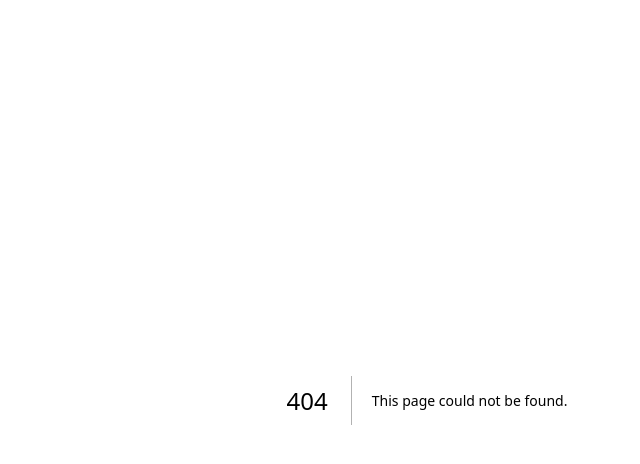
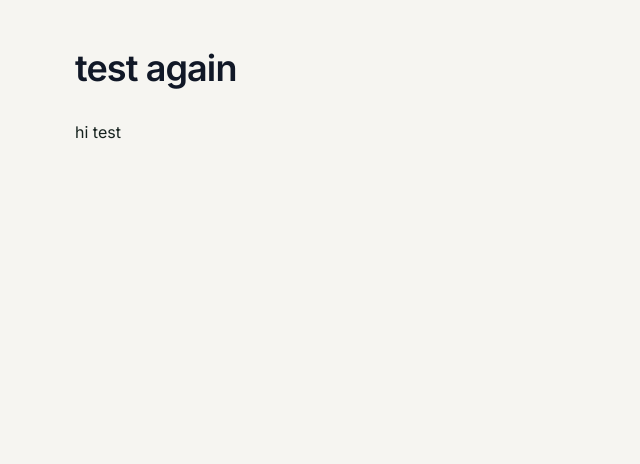
Before and after one commit to 458-nadiraF/simplewebsite, a Next.js app: page /blog/test-again in a window 1280 px wide. Before the commit this address had no page. Shown: the top 464 px of the page, without its empty margins (213-853 px from the left). Built offline with nearby package versions, Linux system fonts and the light colour scheme.

Commit message:
feat(blog): add post "test again"

```diff
--- /dev/null
+++ b/app/blog/test-again/page.jsx
@@ -0,0 +1,26 @@
+export const metadata = {
+  title: 'test again',
+  description: '',
+};
+
+export default function BlogPostPage() {
+  return (
+    <article className="mx-auto max-w-3xl px-4 py-12 sm:px-6 lg:px-8">
+      <header className="mb-8">
+        <h1 className="text-3xl font-bold tracking-tight text-gray-900 sm:text-4xl">
+          test again
+        </h1>
+        <p className="mt-3 text-lg text-gray-600">
+
+        </p>
+      </header>
+      <div className="prose prose-gray max-w-none"
+        dangerouslySetInnerHTML={{ __html: `hi test` }}
+      />
+    </article>
+  );
+}
+
+export async function generateStaticParams() {
+  return [{ slug: 'test-again' }];
+}
```
